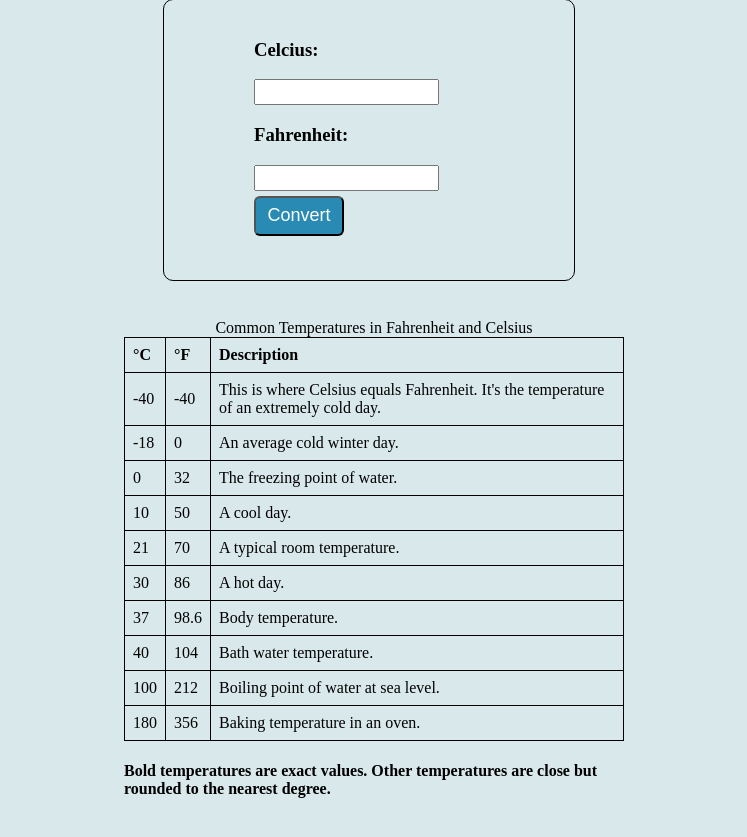
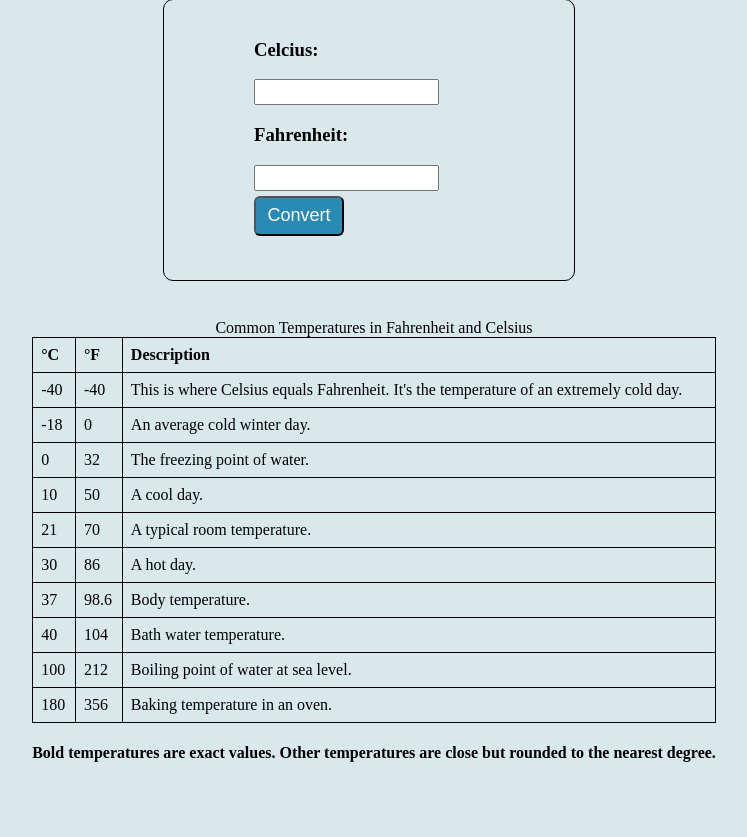
Before and after one commit to KonstantinaK98/flask-projects, a Flask app: page /temperature in a window 1280 px wide. Shown: the part 140-977 px from the top of the page, without its empty margins (271-1018 px from the left). After the commit the page ends 902 px from the top, so only its background shows below. Run offline with Flask 2, Linux system fonts and the light colour scheme.

Commit message:
css changes

```diff
--- a/static/css/main.css
+++ b/static/css/main.css
@@ -49,8 +49,9 @@ li a.active {
 
 .table {
     margin-bottom:25px;
-    width: 500px;
-    height: 500px;
+    display:grid;
+    justify-content: center;
+    align-items: center;
     padding-left: 80px;
     padding-bottom:10px;
     padding-top: 20px;
```
